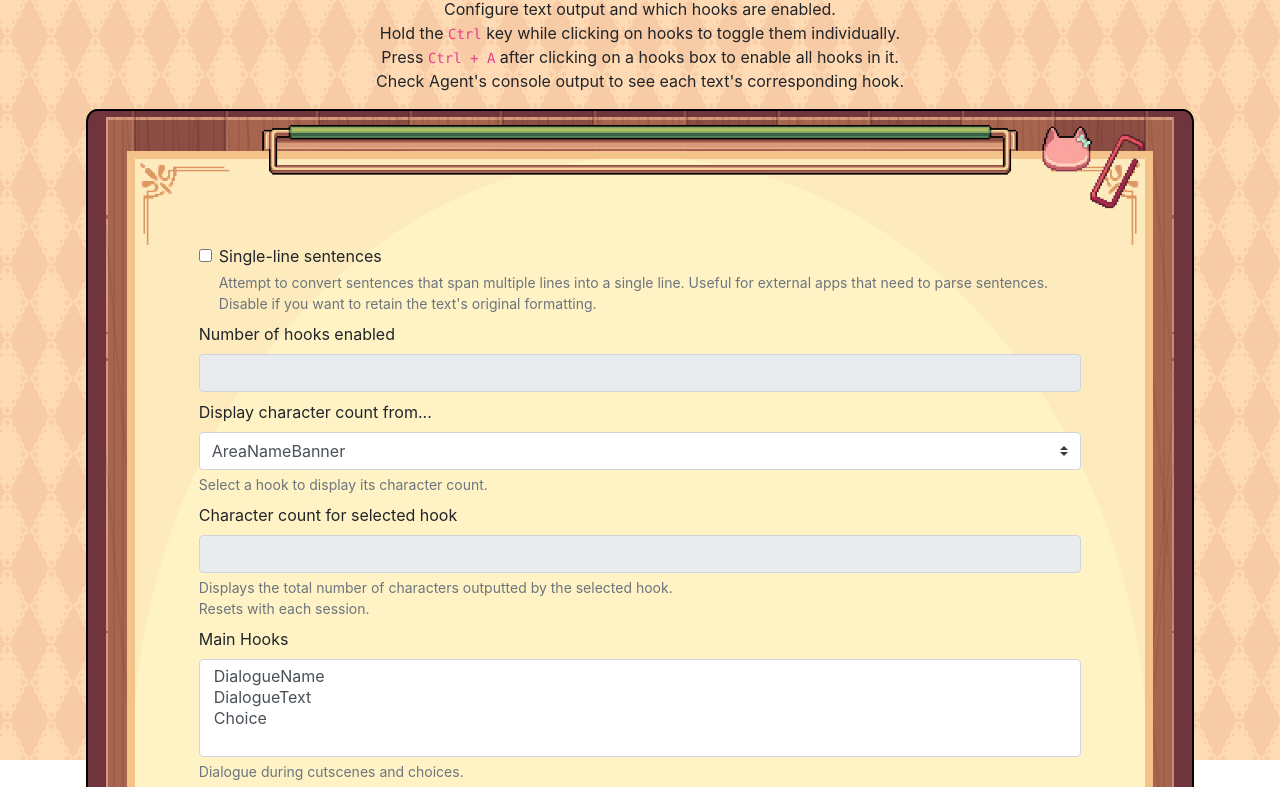
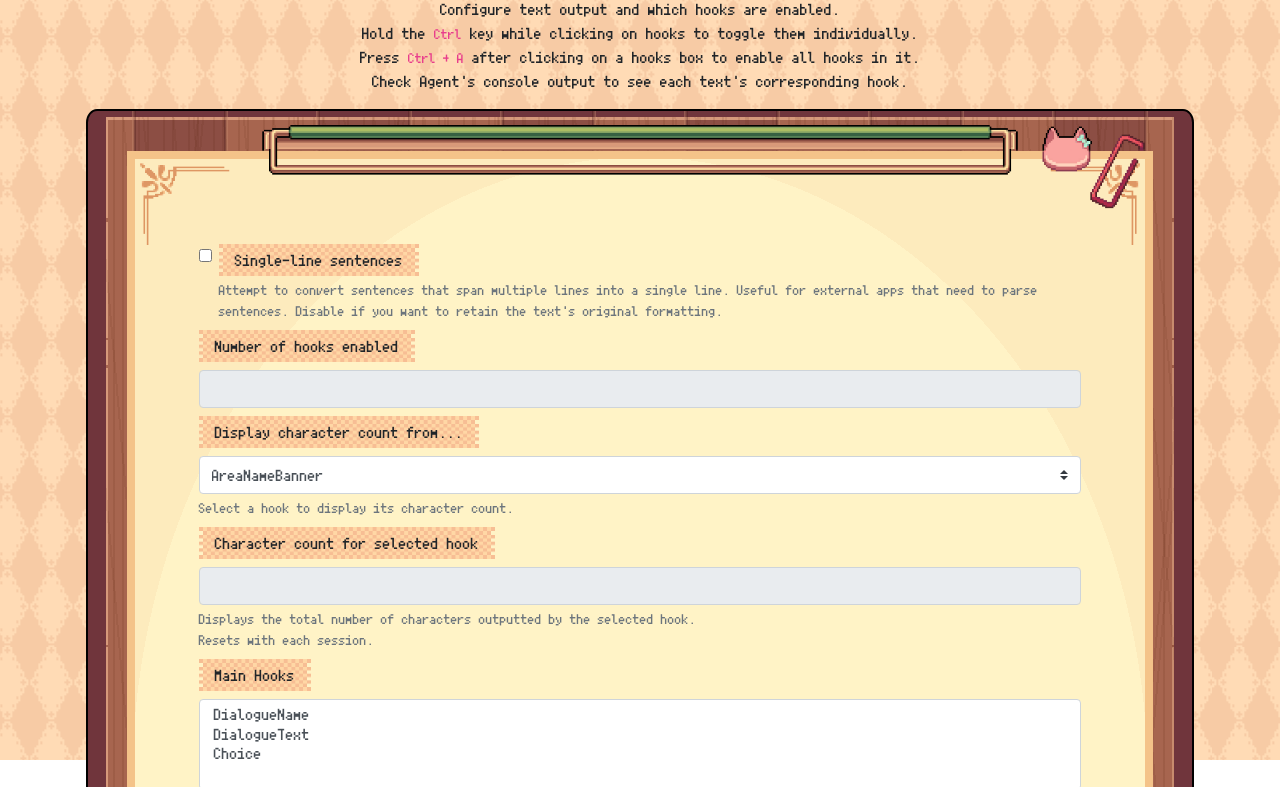
Before and after one commit to Mansive/teatime, a website: page agent.html in a window 1280 px wide. Shown: the part 65-852 px from the top of the page. Drawn offline with Linux system fonts and the light colour scheme.

Commit message:
Change font to Fusion Pixel

```diff
--- a/agent.html
+++ b/agent.html
@@ -17,6 +17,17 @@
 
     #options {
       margin-bottom: 2em;
+    }
+
+
+    @font-face {
+      font-family: "FusionPixel";
+      src: url("fusion-pixel-10px-monospaced-latin-latest.otf.woff2");
+    }
+
+    * {
+      font-family: "FusionPixel" !important;
+      text-rendering: geometricPrecision;
     }
 
     :root {
@@ -279,15 +290,24 @@
           var(--paper-border-color) var(--paper-border-width),
           transparent var(--paper-border-width)),
         radial-gradient(var(--paper-color) var(--paper-shadow-size), var(--paper-color-dark) var(--paper-shadow-size));
+
       border: 0px solid var(--paper-border-color);
-
-      image-rendering: crisp-edges;
-
       border-image: url("kmtt-menu-combined7.png");
       border-image-slice: 150 206 123 206;
       border-image-width: 120px 170px 100px 170px;
       border-image-outset: 26px 5px 0px 5px;
       border-image-repeat: stretch stretch;
+    }
+
+    /* option labels checkers */
+    .mb-2>label {
+      padding: 4px 16px;
+
+      border-image: url("kmtt-option-label-pattern.png");
+      border-image-slice: 8 8 4 4 fill;
+      border-image-width: 8px 8px 4px 4px;
+      border-image-outset: 0px 0px 0px 0px;
+      border-image-repeat: round round;
     }
   </style>
   <base href="C:\StarryShiliu\Software\Agent\data\scripts" />
@@ -307,8 +327,8 @@
         </p>
         <div id="options">
           <div class="form-check mb-2">
-            <input id="config_singleSentence" class="form-check-input" type="checkbox" role="switch" /><label
-              class="form-check-label" for="config_singleSentence">Single-line sentences</label><small
+            <input id="config_singleSentence" class="form-check-input" type="checkbox" role="switch" />
+            <label class="form-check-label" for="config_singleSentence">Single-line sentences</label><small
               class="form-text text-muted">Attempt to convert sentences that span multiple lines into a
               single line. Useful for external apps that need to parse
               sentences. Disable if you want to retain the text's original
```
Also changed, not shown: fusion-pixel-10px-monospaced-latin-latest.otf.woff2 (added), kmtt-option-label-pattern.png (added), 1 other file.
